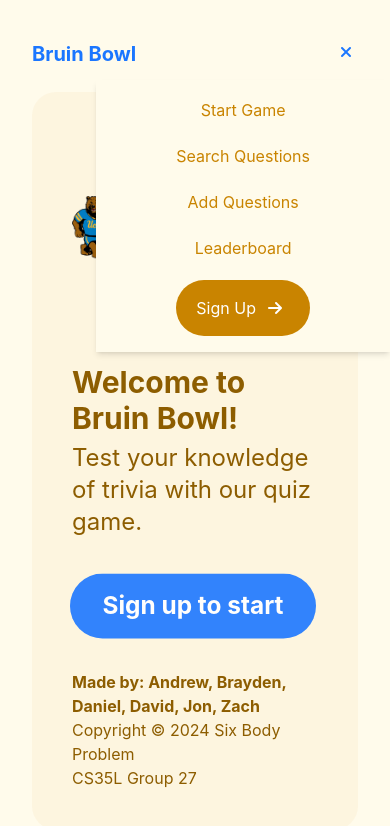
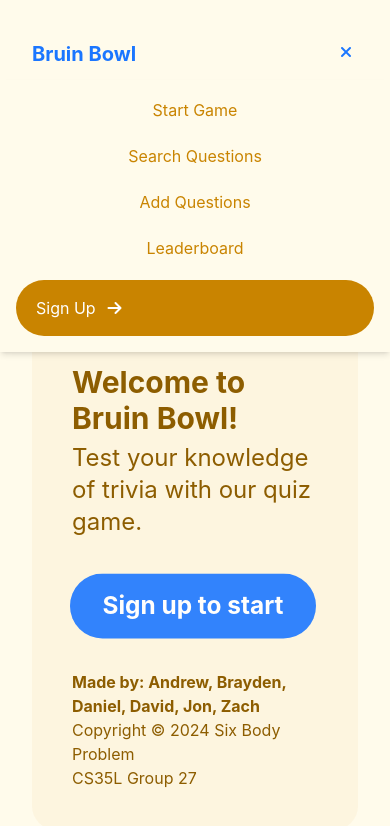
Before and after one commit to david-sai/bruin-bowl, a React (Create React App) app in the folder bruin-bowl/: page / in a window 390 px wide. Both pictures are taken after a click on the button 346 px from the left and 54 px from the top of the page. Shown: the top 826 px of the page. Built offline with nearby package versions, Linux system fonts and the light colour scheme; the HTML template or start-up script is replaced by a standard one.

Commit message:
Make full width

```diff
--- a/bruin-bowl/src/components/NavigationBar.js
+++ b/bruin-bowl/src/components/NavigationBar.js
@@ -112,7 +112,7 @@ function NavigationBar() {
       </div>
 
       {isOpen && (
-        <div className="md:hidden absolute top-20 right-0 bg-amber-50 px-16 shadow-md z-10">
+        <div className="md:hidden absolute top-20 left-0 right-0 bg-amber-50 shadow-md z-10">
           <div className="flex flex-col space-y-4 p-4">
             <NavLinkItem to="/mode-select" onClick={closeMenu}>
               Start Game
```
